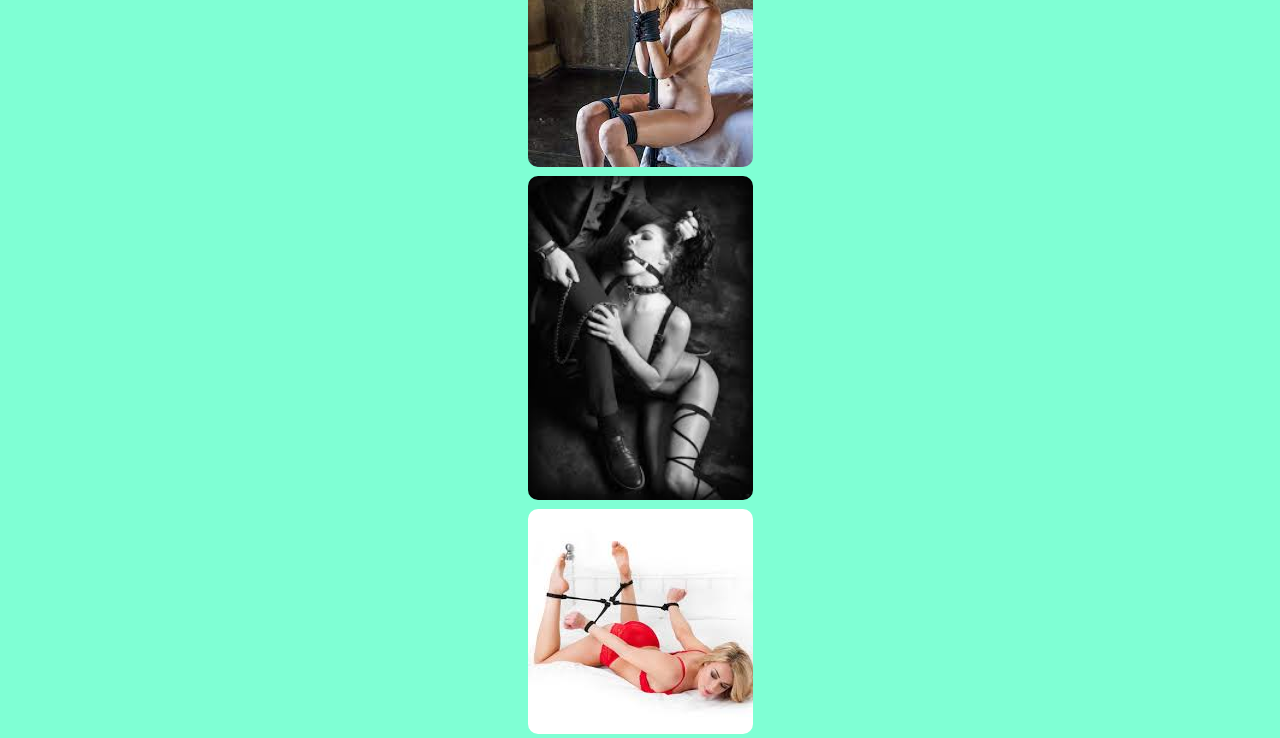
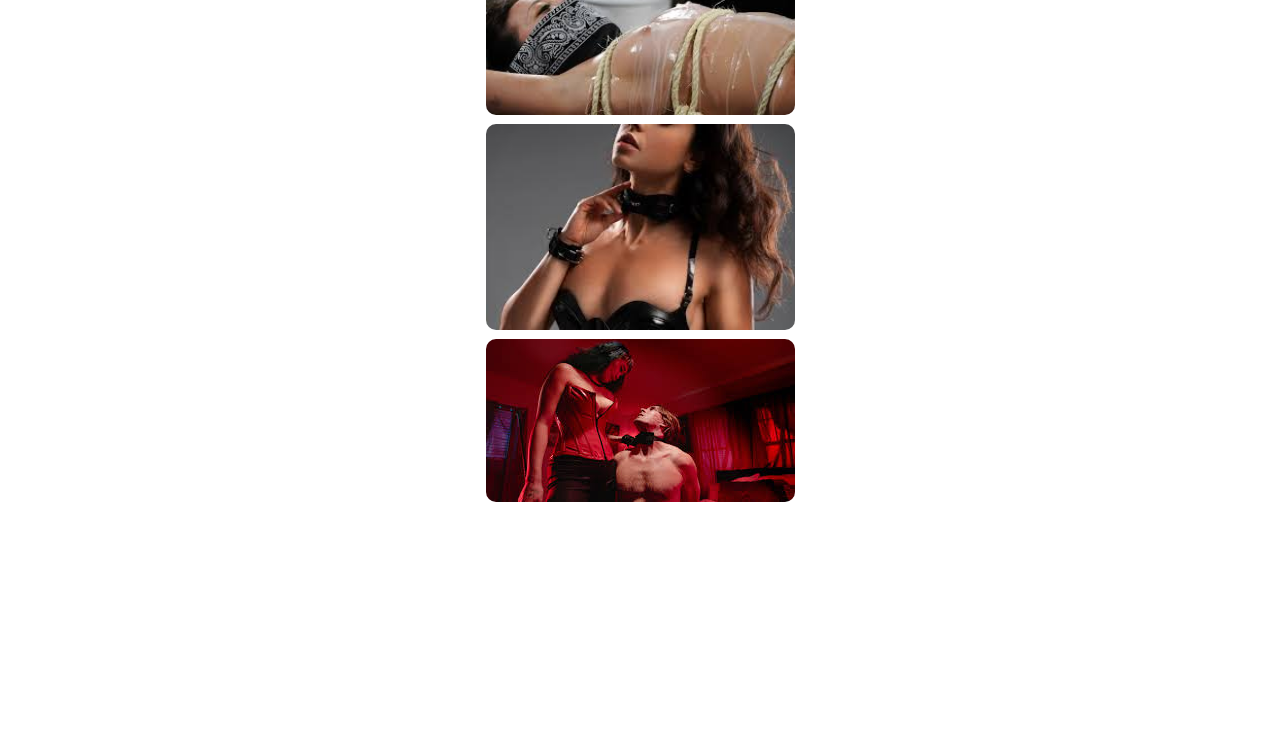
Before and after one commit to pappicandy123/cuff, a plain HTML site: page index.html in a window 1280 px wide. Shown: the part 606-1344 px from the top of the page. After the commit the page ends 1112 px from the top, so only its background shows below. Drawn offline with nearby package versions, Linux system fonts and the light colour scheme.

Commit message:
image change

```diff
--- a/index.html
+++ b/index.html
@@ -43,13 +43,13 @@
     </div>
     <div class="content2">
         <div class="box1">
-          <a href=""> <img src="/images bdsm1.jpeg" alt="" ></a>
+          <a href=""> <img src="/images (1) bdsm2.jpeg" alt="" ></a>
         </div>
         <div class="box2">
-           <a href=""> <img src="/images bdsm2.jpeg" alt="" ></a>
+           <a href=""> <img src="/images (1) bdsm.jpeg" alt="" ></a>
         </div>
         <div class="box3">
-            <a href=""> <img src="/images bdsm3.jpeg" alt="" ></a>
+            <a href=""> <img src="/images (1) bdsm3.jpeg" alt="" ></a>
         </div>
     </div>
 
--- a/style.css
+++ b/style.css
@@ -108,15 +108,17 @@ header{
 
 .content2 {
     display: grid;
-    background-color: aquamarine;
+    background-color: white;
     justify-content: center;
     align-items: center;
     align-content: center;
     row-gap: .3rem;
+    /* width: 70vw; */
 }
 
 .box1  {
     margin-top: 20px;
+    width: 100%;
 
 }
 
@@ -125,5 +127,5 @@ header{
     /* margin-top: 2rem; */
     object-fit: contain;
     width: 100%;
-    /* height: 50%; */
+
 }
```
Also changed, not shown: images (1) bdsm.jpeg (added), images (1) bdsm2.jpeg (added), images (1) bdsm3.jpeg (added).
